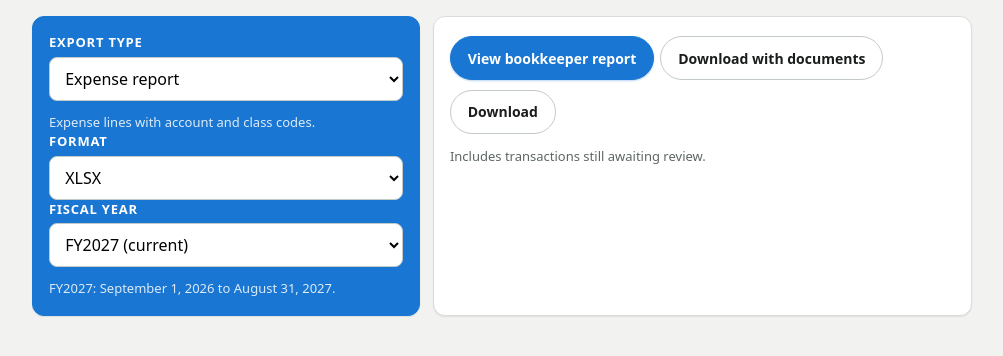
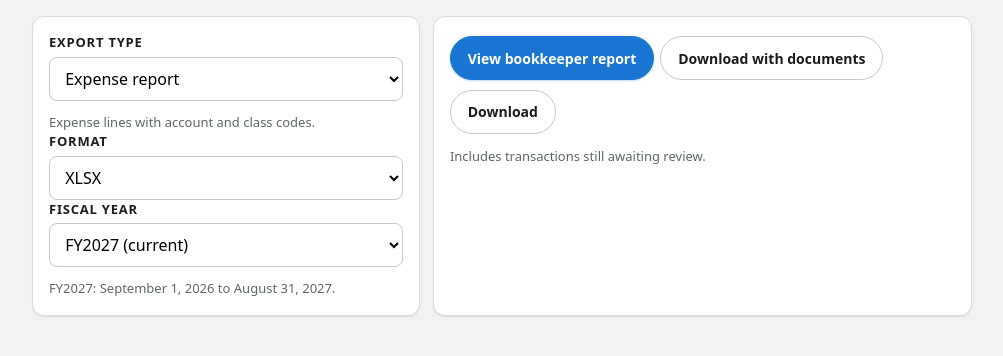
Before and after one commit to charlieboardman/cash-27, a Flask app: page /reports in a window 1280 px wide. Shown: the part 131-487 px from the top of the page, without its empty margins (138-1141 px from the left). Run offline with Flask 3, Linux system fonts and the light colour scheme; the visitor is signed in with stand-in values (Sample User, id 1); data that the repository does not hold is empty; parts of the project's set-up code (start-up, migrations or seed data) failed here and were passed over.

Commit message:
Standardize the report period card
The Reports export panel filled itself with the solid accent color while
every other filter panel is a plain card. Drop the override so
.report-period uses the shared card style, and use the muted ink color
for its description text instead of white-on-blue opacity.

```diff
--- a/cash/static/css/app.css
+++ b/cash/static/css/app.css
@@ -986,11 +986,10 @@ main.balances-main { max-width: 1200px; }
 .report-builder { display: grid; grid-template-columns: .72fr 1fr;
   gap: .8rem; margin-bottom: .8rem; }
 .report-period, .report-choice { padding: 1rem; }
-.report-period { background: var(--accent); border-color: var(--accent); color: var(--on-accent); }
 .report-period label { margin: 0; }
 .report-period label span { display: block; font-size: var(--text-xs); font-weight: 700;
   text-transform: uppercase; letter-spacing: .06em; margin-bottom: .25rem; }
-.report-period p { font-size: var(--text-xs); opacity: .85; margin: .75rem 0 0; }
+.report-period p { font-size: var(--text-xs); color: var(--muted); margin: .75rem 0 0; }
 .report-choice h2 { font-size: var(--text-m); margin: 0; }
 .report-choice > p { color: var(--muted); font-size: var(--text-xs);
   min-height: 3.6rem; }
```
